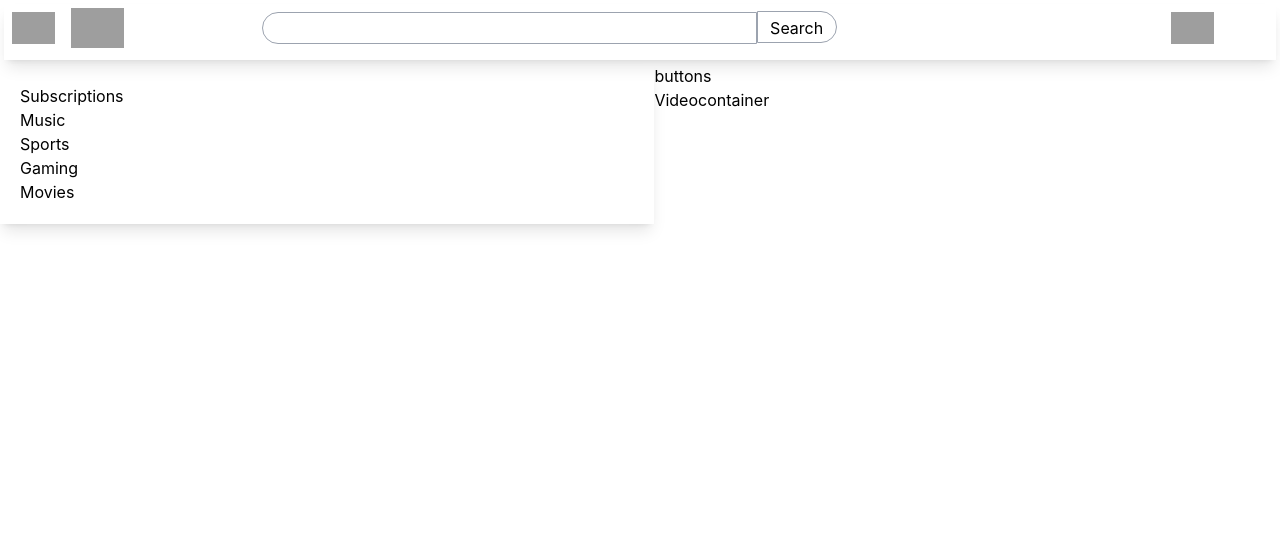
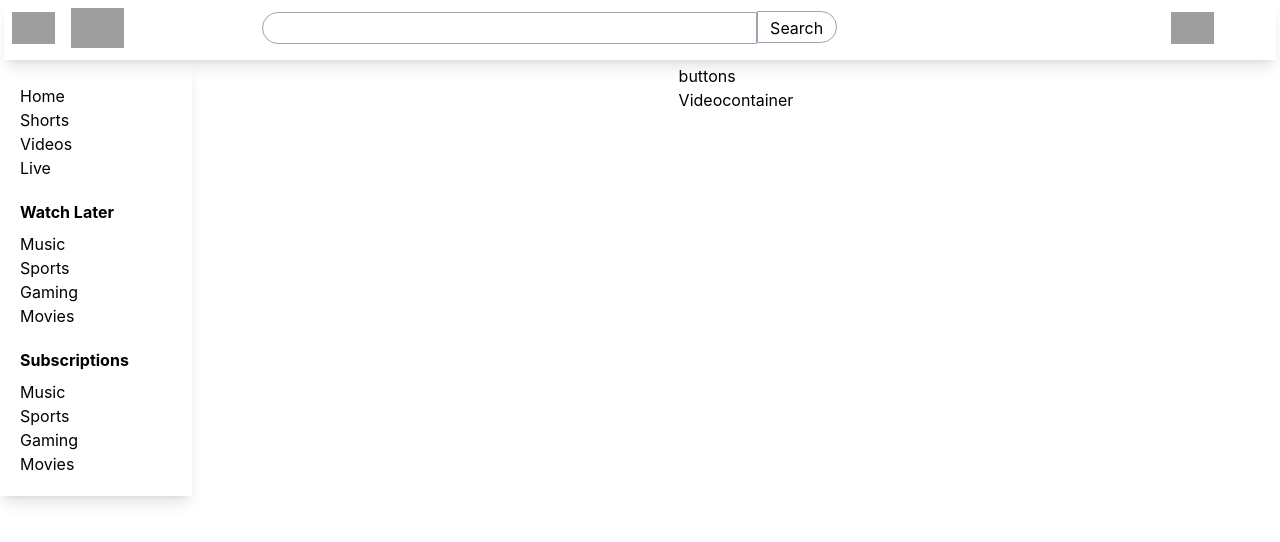
Before and after one commit to Mahadev555/my-youtube, a React (Create React App) app: page / in a window 1280 px wide. Shown: the top 542 px of the page. Built offline with nearby package versions, Linux system fonts and the light colour scheme; grey boxes are pictures that could not be loaded.

Commit message:
appslice,sidebar and store added

```diff
--- a/package.json
+++ b/package.json
@@ -3,11 +3,13 @@
   "version": "0.1.0",
   "private": true,
   "dependencies": {
+    "@reduxjs/toolkit": "^1.9.7",
     "@testing-library/jest-dom": "^5.17.0",
     "@testing-library/react": "^13.4.0",
     "@testing-library/user-event": "^13.5.0",
     "react": "^18.2.0",
     "react-dom": "^18.2.0",
+    "react-redux": "^8.1.3",
     "react-scripts": "5.0.1",
     "web-vitals": "^2.1.4"
   },
@@ -36,6 +38,7 @@
     ]
   },
   "devDependencies": {
+    "@babel/plugin-proposal-private-property-in-object": "^7.21.11",
     "tailwindcss": "^3.3.3"
   }
 }
--- a/src/components/SideBar.js
+++ b/src/components/SideBar.js
@@ -2,8 +2,24 @@ import React from 'react'
 
 const SideBar = () => {
     return (
-        <div className='p-5 shadow-lg'>
-            <h1>Subscriptions</h1>
+        <div className='p-5 shadow-lg w-48'>
+
+            <ul>
+                <li>Home</li>
+                <li>Shorts</li>
+                <li>Videos</li>
+                <li>Live</li>
+            </ul>
+
+            <h1 className='font-bold py-5 pb-2'>Watch Later</h1>
+            <ul>
+                <li>Music</li>
+                <li>Sports</li>
+                <li>Gaming</li>
+                <li>Movies</li>
+            </ul>
+
+            <h1 className='font-bold py-5 pb-2'>Subscriptions</h1>
             <ul>
                 <li>Music</li>
                 <li>Sports</li>
--- /dev/null
+++ b/src/utils/appSlice.js
@@ -0,0 +1,19 @@
+import { createSlice } from "@reduxjs/toolkit";
+
+const appSlice = createSlice({
+    name : "app",
+    initialState:{
+        isMenuOpen:true,
+
+    },
+    reducers:{
+        toggleMenu:(state)=>{
+            state.isMenuOpen = !state.isMenuOpen;
+        },
+    },
+
+})
+
+
+export const {toggleMenu} = appSlice.actions;
+export default appSlice.reducer;
--- /dev/null
+++ b/src/utils/store.js
@@ -0,0 +1,7 @@
+import { configureStore } from "@reduxjs/toolkit";
+
+const store = configureStore({
+
+});
+
+export default store;
```
Also changed, not shown: 1 other file (tests, documents, lock files or other folders).
